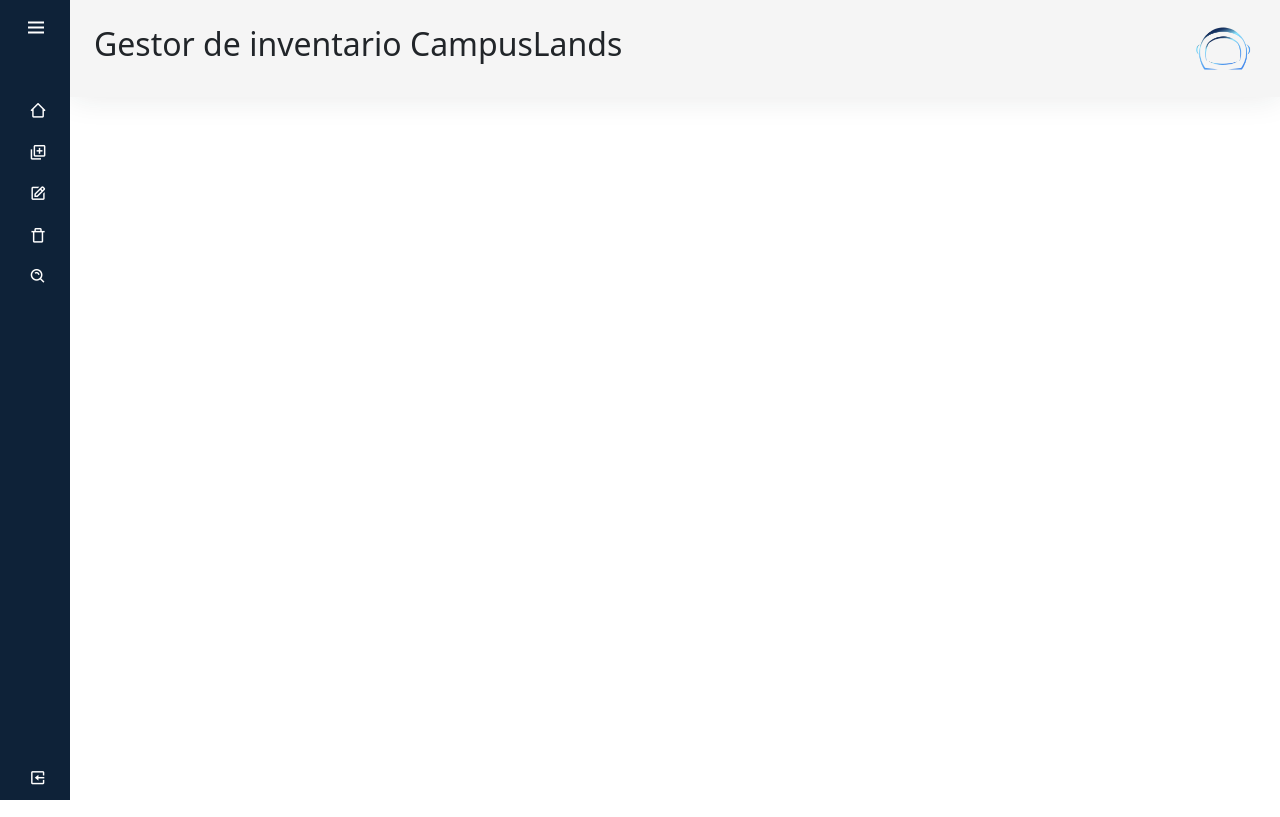
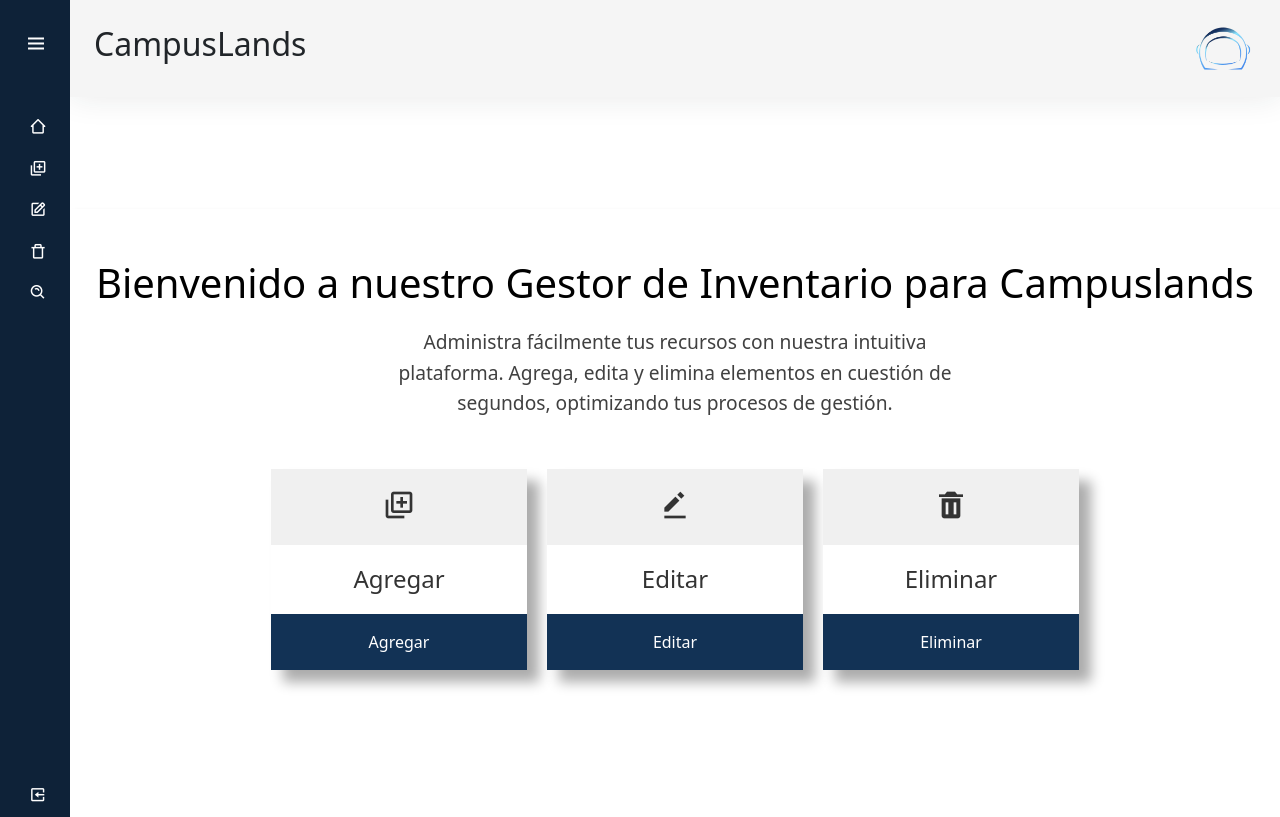
Before and after one commit to OscarSebastianRuedaRojas/proyectoInventarioCampus, a website with bundled scripts: page index.html in a window 1280 px wide. Built offline with nearby package versions, Linux system fonts and the light colour scheme.

Commit message:
feat: Seccion principal.
Se creó webcomponent con la informaciona a mostrar al cargar home.

@trainingLeader

```diff
--- /dev/null
+++ b/App/components/Home/Home.css
@@ -0,0 +1,118 @@
+
+@media screen and (max-width: 768px) {
+    .home-page {
+        margin-top: 1rem !important;
+    }
+
+}
+.home-page {
+    padding: 50px 20px;
+    text-align: center;
+    margin-top: 7rem;
+    background-size: cover;
+    background-position: center;
+    padding: 50px 20px;
+    text-align: center;
+    width: 100%;
+    height: 100%;
+    box-shadow: 5px 5px 5px;
+}
+
+
+.welcome-text {
+    text-align: center;
+    margin-bottom: 50px;
+    color: #000000;
+}
+
+.welcome-text h1 {
+    font-size: 2.5rem;
+    margin-bottom: 20px;
+}
+
+.welcome-text p {
+    font-size: 1.2rem;
+    line-height: 1.6;
+    color: #404040;
+    margin: 0 auto;
+    max-width: 600px;
+}
+
+
+.card-container {
+    display: flex;
+    flex-wrap: wrap;
+    justify-content: center;
+    align-items: stretch;
+    gap: 20px;
+}
+
+
+.card-item {
+    width: clamp(150px, 20vw, 400px);
+    box-shadow: 0 4px 8px rgba(0, 0, 0, 0.1);
+    overflow: hidden;
+    transition: transform 0.3s ease;
+    box-shadow: 12px 12px 12px rgb(172, 172, 172);
+}
+
+.card-item:hover {
+    transform: translateY(-5px);
+}
+
+
+.card-icon {
+    background-color: #f0f0f0;
+    padding: 20px;
+    text-align: center;
+}
+
+.card-icon i {
+    font-size: 2rem;
+    color: #333;
+}
+
+
+.card-text {
+    background-color: #fff;
+    padding: 20px;
+}
+
+.card-text h2 {
+    margin: 0;
+    font-size: 1.5rem;
+    color: #333;
+}
+
+
+.card-button {
+    background-color: #123255;
+    padding: 15px 0;
+    text-align: center;
+}
+
+.card-button button {
+    border: none;
+    background-color: transparent;
+    color: #fff;
+    font-size: 1rem;
+    cursor: pointer;
+    transition: background-color 0.3s ease;
+}
+
+.card-button:hover {
+    background-color: #253f5a;
+}
+
+
+@media (max-width: 768px) {
+    .card-item {
+        min-width: calc(50% - 20px);
+    }
+}
+
+@media (max-width: 480px) {
+    .card-item {
+        min-width: calc(100% - 20px);
+    }
+}
--- /dev/null
+++ b/App/components/Home/Home.js
@@ -0,0 +1,39 @@
+export class Home extends HTMLElement {
+    constructor() {
+        super()
+        this.render();
+    }
+    render() {
+        this.innerHTML = /* HTML */ `
+        <style rel="stylesheet">
+            @import "./App/components/Home/Home.css";
+        </style>
+        <section class="home-page">
+            <div class="welcome-text">
+                <h1>Bienvenido a nuestro Gestor de Inventario para Campuslands</h1>
+                <p>Administra fácilmente tus recursos con nuestra intuitiva plataforma. Agrega, edita y elimina elementos en cuestión de segundos, optimizando tus procesos de gestión.</p>
+            </div>
+
+            <div class="card-container">
+                <div class="card-item">
+                    <div class="card-icon"><i class='bx bx-add-to-queue'></i></div>
+                    <div class="card-text"><h2>Agregar</h2></div>
+                    <div class="card-button"><button>Agregar</button></div>
+                </div>
+                <div class="card-item">
+                    <div class="card-icon"><i class='bx bxs-edit-alt'></i></div>
+                    <div class="card-text"><h2>Editar</h2></div>
+                    <div class="card-button"><button>Editar</button></div>
+                </div>
+                <div class="card-item">
+                    <div class="card-icon"><i class='bx bxs-trash'></i></div>
+                    <div class="card-text"><h2>Eliminar</h2></div>
+                    <div class="card-button"><button>Eliminar</button></div>
+                </div>
+            </div>
+        </section>
+        `
+    }
+}
+
+customElements.define("home-content", Home)
--- a/App/components/sidebar/sidebar.css
+++ b/App/components/sidebar/sidebar.css
@@ -9,7 +9,12 @@
 a {
     text-decoration: none;
 }
-
+.d-flex{
+    margin-top: 1rem;
+}
+.sidebar-logo img{
+    width: 10rem;
+}
 li {
     list-style: none;
 }
--- a/App/components/sidebar/sidebar.js
+++ b/App/components/sidebar/sidebar.js
@@ -16,7 +16,7 @@
                 <i class='bx bx-menu'></i>
             </button>
             <div class="sidebar-logo">
-                <a href="#">CodzSword</a>
+                <img src="storage/img/download logo.png" alt="No disp.">
             </div>
         </div>
         <ul class="sidebar-nav">
--- a/css/style.css
+++ b/css/style.css
@@ -1,11 +1,8 @@
 
 body {
-    font-family: 'Poppins' , sans-serif;
+    font-family: 'Nutmeg-Black', sans-serif;
 }
-/* componente sidebar */
-.mainContent{
-    height: 100%;
-    width: 100%;
-    display: flex;
-    justify-content: center;
+
+.mainContent {
+    min-height: 90vh;
 }
--- a/index.html
+++ b/index.html
@@ -18,7 +18,7 @@
         <div class="main">
             <nav class="navbar navbar-expand px-4 py-3">
                 <form action="#" class="d-none d-sm-inline-block">
-                    <h2>Gestor de inventario CampusLands</h2>
+                    <h2>CampusLands</h2>
                 </form>
                 <div class="navbar-collapse collapse">
                     <ul class="navbar-nav ms-auto">
@@ -27,21 +27,16 @@
                                 <img src="storage/img/logoCampus.png" class="avatar img-fluid" alt="">
                             </a>
                             <div class="dropdown-menu dropdown-menu-end rounded">
-                                <a href="#" class="dropdown-item">
-
-                                </a>
+                                <a href="#" class="dropdown-item"></a>
                             </div>
                         </li>
                     </ul>
                 </div>
-
             </nav>
             <div class="mainContent" id="mainContent">
-
+                <home-content></home-contet>
             </div>
         </div>
     </div>
-
-
 </body>
 </html>
--- a/js/app.js
+++ b/js/app.js
@@ -7,3 +7,4 @@
 import '/App/components/Forms/Persona/Persona.js'
 import '/App/components/Forms/TipoActivo/TipoActivo.js'
 import '/App/components/Delete/delete.js'
+import '/App/components/Home/Home.js'
```
Also changed, not shown: storage/img/download logo.png (added).
